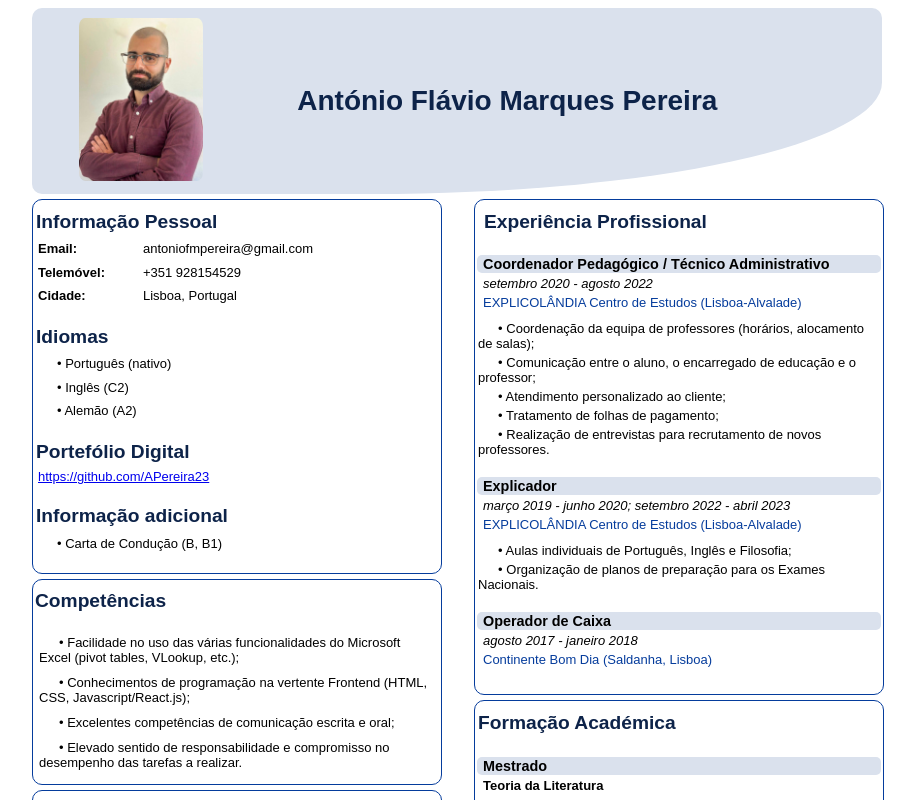
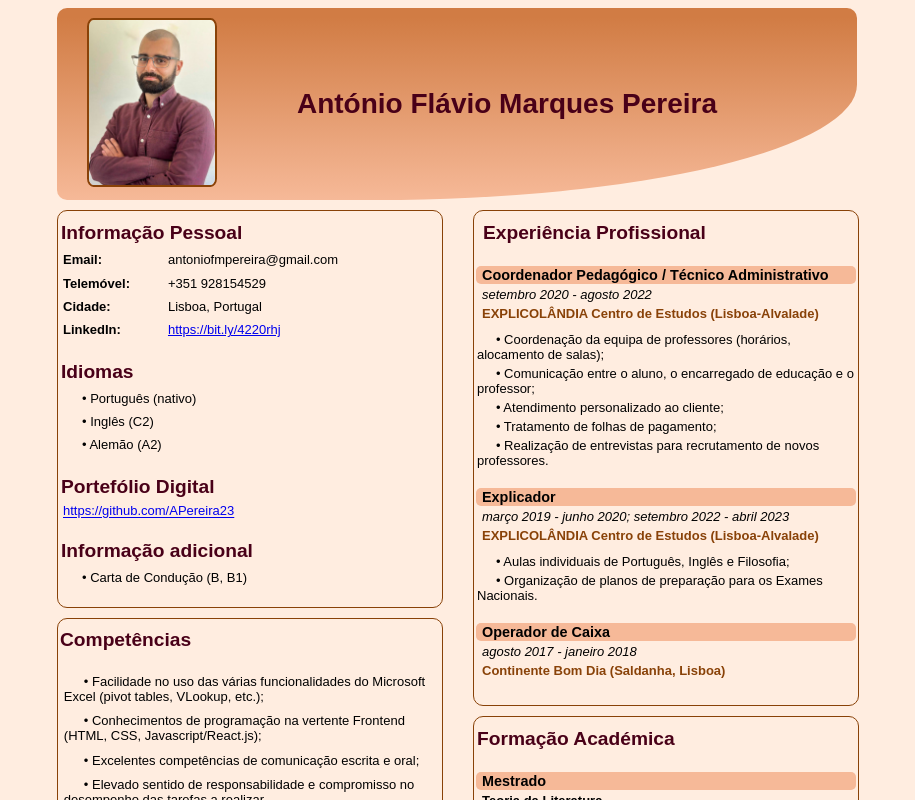
Before and after one commit to APereira23/curriculum-vitae-builder, a React (Create React App) app: page / in a window 1280 px wide. Shown: the top 800 px of the page, without its empty margins (183-1098 px from the left). Built offline with nearby package versions, Linux system fonts and the light colour scheme.

Commit message:
Updated color schemes. Added linkedin

```diff
--- a/src/App.css
+++ b/src/App.css
@@ -1,16 +1,50 @@
 
 /* COLOR SCHEME */
 
+
 :root {
+  --header-color-one: rgb(246, 185, 152);
+  --header-color-two: rgb(209, 124, 68);
+  --background-color: rgb(255, 237, 224);
+  --primary-color: rgb(73, 0, 24);
+  --secondary-color: rgb(137, 66, 8);
+  --text-color: black;
+}
+
+/* Lilás */
+/*
+  :root {
+  --header-color-one: rgb(255, 146, 215);
+  --header-color-two: rgb(144, 80, 120);
+  --background-color: rgb(255, 214, 234);
+  --primary-color: rgb(73, 0, 24);
+  --secondary-color: rgb(209, 26, 87);
+  --text-color: black;
+} */
+
+/* Azul */
+/* :root {
+  --header-color-one: rgb(191, 205, 231);
+  --header-color-two: rgb(61, 87, 215);
+  --background-color: rgb(234, 233, 255);
   --primary-color: rgb(13, 35, 73);
   --secondary-color: rgb(5, 60, 156);
   --text-color: black;
-  --header-color: rgb(218, 225, 237);
-  --background-color: white;
-}
+} */
+
+/* Vermelho */
+/* :root {
+  --header-color-one: rgb(246, 142, 124);
+  --header-color-two: rgb(165, 14, 42);
+  --background-color: rgb(250, 217, 210);
+  --primary-color: rgb(114, 5, 5);
+  --secondary-color: rgb(184, 24, 24);
+  --text-color: black;
+} */
 
 .page {
-  max-width: 850px;
+  max-width: 800px;
+  max-height: 1000px;
   width: 100%;
   margin: 0 auto;
   font-family: Arial, Helvetica, sans-serif;
@@ -25,17 +59,18 @@ body {
   border:solid 1px;
   border-color: var(--secondary-color);
   border-radius: 10px;
-  margin-top: 5px;
+  margin-top: 10px;
 }
 .section-title {
   color: var(--primary-color);
 }
 .header-container {
-  background-color: var(--header-color);
+  background: -webkit-gradient(linear, 95% 100%, 95% 5%,
+    from(var(--header-color-one)), to(var(--header-color-two)));
 }
 .job-title,
 .degree-title {
-  background-color: var(--header-color);
+  background-color: var(--header-color-one);
 }
 .job-where {
   color: var(--secondary-color)
@@ -60,6 +95,7 @@ body {
   width: 45%;
   margin: 10px;
   border-radius: 5%;
+  border: solid 2px var(--secondary-color);
 }
 
 .header-name {
@@ -128,6 +164,7 @@ body {
 .job-where {
   padding-bottom: 0.5rem;
   padding-left: 6px;
+  font-weight: bold;
 }
 
 .job-task {
@@ -190,7 +227,6 @@ body {
 .hobbies-container {
   width: 100%;
   padding-top: 2%;
-  padding-bottom: 5%;
 }
 
 .hobbies-title {
--- a/src/Bio.js
+++ b/src/Bio.js
@@ -30,6 +30,12 @@ class Bio extends Component {
                   <tr>
                   {Object.entries(cat.contents).map((field) => {
                     if (field[0] === "Nome") return;
+                    if (field[0] === "LinkedIn") return (
+                      <tr>
+                        <td className="bio-key">{field[0]}:</td>
+                        <td className="bio-prop"><a href={field[1]}>{field[1]}</a></td>
+                      </tr>
+                    );
                     if (Number.isInteger(parseInt(field[0]))) { //checks if element has a key-prop combo, or is a single prop
                       if (this.isUrl(field[1])) {
                         return (
--- a/src/data.js
+++ b/src/data.js
@@ -9,6 +9,7 @@ const bio = [
       Email: "antoniofmpereira@gmail.com",
       Telemóvel: "+351 928154529",
       Cidade: "Lisboa, Portugal",
+      LinkedIn: "https://bit.ly/4220rhj",
     }
   },
   {
```
Also changed, not shown: 11 other files (tests, documents, lock files or other folders).
